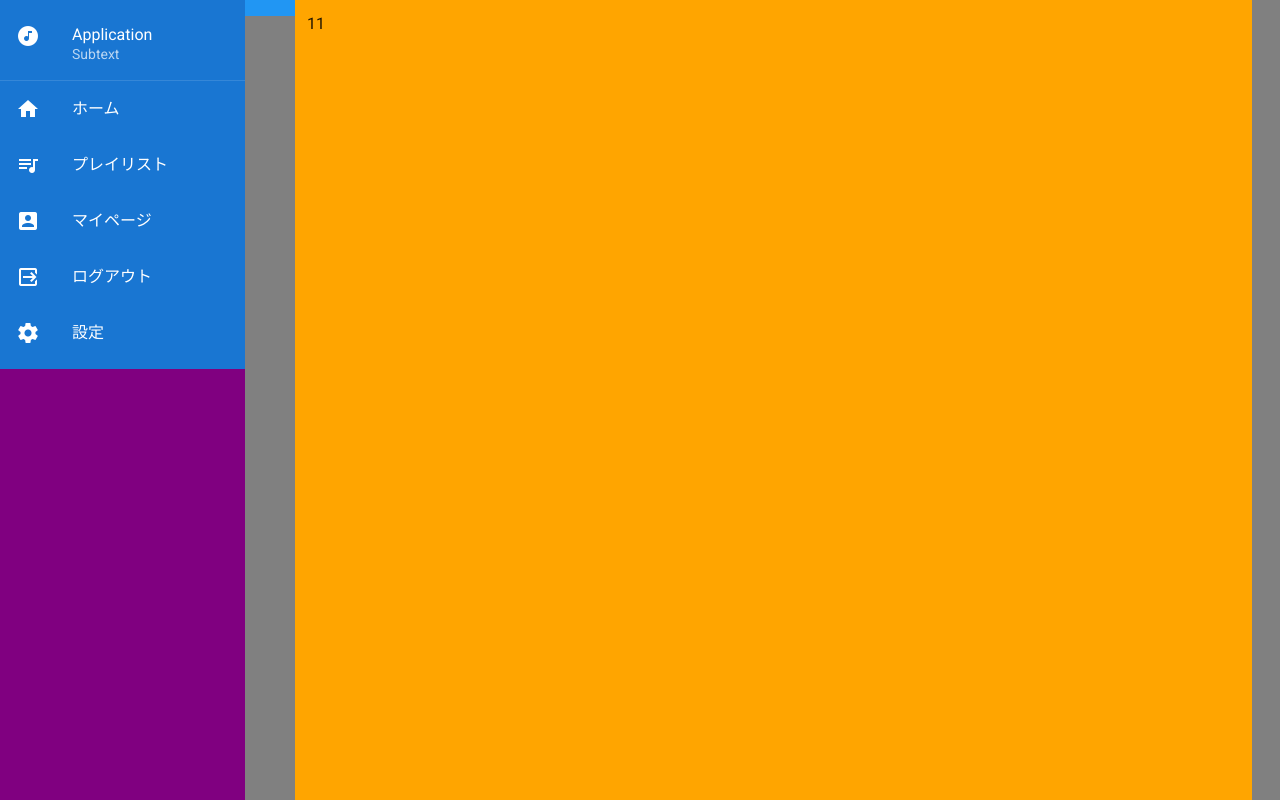
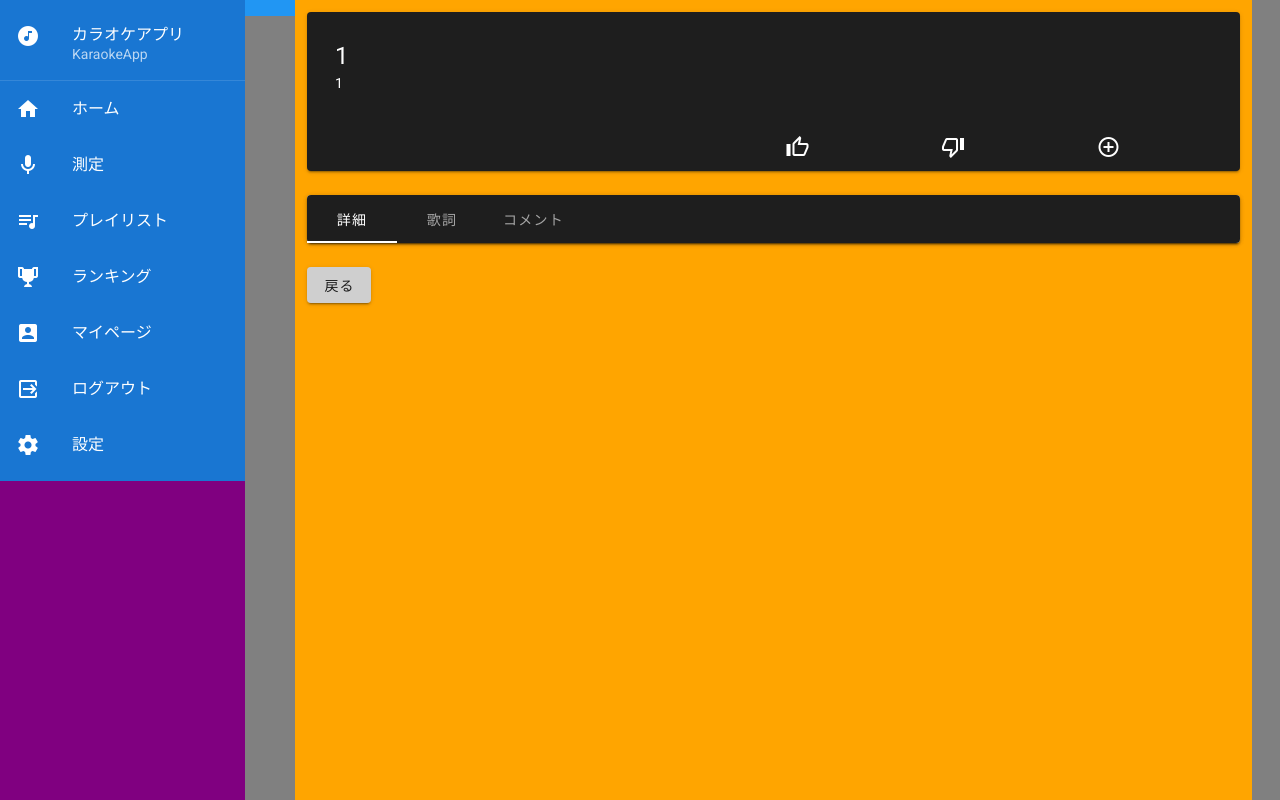
Before and after one commit to kroad/hait-advanced-teamB, a Vue app in the folder frontend/: page /measure/result/1/1 in a window 1280 px wide. Built offline with nearby package versions, Linux system fonts and the light colour scheme.

Commit message:
最低限の流れ完成

```diff
--- a/frontend/src/components/pages/MainArtist.vue
+++ b/frontend/src/components/pages/MainArtist.vue
@@ -54,7 +54,7 @@
               <v-divider></v-divider>
               <v-list-item
                 link
-                v-for="song in songsOfArtist"
+                v-for="song in songsOfArtistUrl"
                 :key="song.id"
                 router-link
                 :to="'/measure/result/' + artistUrl + '/' + song.title"
@@ -92,14 +92,14 @@ export default {
   props: ["artistUrl"],
   computed: {
     ...mapGetters(["songs", "myVoice"]),
-    songsOfArtist() {
-      let songsOfArtist = [];
+    songsOfArtistUrl() {
+      let songsOfArtistUrl = [];
       for (let song of this.songs) {
         if (this.artistUrl == song.artist_name) {
-          songsOfArtist.push(song);
+          songsOfArtistUrl.push(song);
         }
       }
-      return songsOfArtist;
+      return songsOfArtistUrl;
     },
   },
 };
--- a/frontend/src/components/pages/MainSong.vue
+++ b/frontend/src/components/pages/MainSong.vue
@@ -1,7 +1,106 @@
 <template>
   <div>
     <v-container>
-      <p>{{ artistUrl }}{{ songUrl }}</p>
+      <v-row>
+        <v-col>
+          <v-card dark>
+            <v-container>
+              <v-row>
+                <v-col>
+                  <v-card-title class="headline">
+                    {{ songUrl }}
+                  </v-card-title>
+                  <v-card-subtitle>
+                    {{ artistUrl }}
+                  </v-card-subtitle>
+                </v-col>
+              </v-row>
+              <v-row>
+                <v-spacer></v-spacer>
+                <v-col cols="2">
+                  <v-icon>mdi-thumb-up-outline</v-icon>
+                </v-col>
+                <v-col cols="2">
+                  <v-icon>mdi-thumb-down-outline</v-icon>
+                </v-col>
+                <v-col cols="2">
+                  <v-icon>mdi-plus-circle-outline</v-icon>
+                </v-col>
+              </v-row>
+            </v-container>
+          </v-card>
+        </v-col>
+      </v-row>
+
+      <v-row>
+        <v-col>
+          <v-card>
+            <v-tabs class="elevation-2" dark>
+              <v-tabs-slider></v-tabs-slider>
+
+              <v-tab v-for="i in tabs" :key="i" :href="`#tab-${i}`">
+                {{ i }}
+              </v-tab>
+
+              <v-tab-item value="tab-詳細">
+                <v-list v-if="songOfSongUrl">
+                  <v-list-item two-line>
+                    <v-list-item-content>
+                      <v-list-item-title>
+                        {{ songOfSongUrl.artist_name }}
+                      </v-list-item-title>
+                      <v-list-item-subtitle>
+                        アーティスト名
+                      </v-list-item-subtitle>
+                    </v-list-item-content>
+                  </v-list-item>
+                  <v-list-item two-line>
+                    <v-list-item-content>
+                      <v-list-item-title>
+                        {{ songOfSongUrl.z_lowest_japan }}
+                      </v-list-item-title>
+                      <v-list-item-subtitle> 地声最低音 </v-list-item-subtitle>
+                    </v-list-item-content>
+                  </v-list-item>
+                  <v-list-item two-line>
+                    <v-list-item-content>
+                      <v-list-item-title>
+                        {{ songOfSongUrl.z_heighest_japan }}
+                      </v-list-item-title>
+                      <v-list-item-subtitle> 地声最高音 </v-list-item-subtitle>
+                    </v-list-item-content>
+                  </v-list-item>
+                  <v-list-item two-line>
+                    <v-list-item-content>
+                      <v-list-item-title>
+                        {{ songOfSongUrl.u_heighest_japan }}
+                      </v-list-item-title>
+                      <v-list-item-subtitle> 裏声最高音 </v-list-item-subtitle>
+                    </v-list-item-content>
+                  </v-list-item>
+                </v-list>
+              </v-tab-item>
+
+              <v-tab-item value="tab-歌詞">
+                <v-card>
+                  <v-card-text> 歌詞 </v-card-text>
+                </v-card>
+              </v-tab-item>
+
+              <v-tab-item value="tab-コメント">
+                <v-card>
+                  <v-card-text> コメント </v-card-text>
+                </v-card>
+              </v-tab-item>
+            </v-tabs>
+          </v-card>
+        </v-col>
+      </v-row>
+      <v-row>
+        <v-col>
+          <v-btn router-link :to="'/measure/result/' + artistUrl"> 戻る </v-btn>
+        </v-col>
+      </v-row>
     </v-container>
   </div>
 </template>
@@ -9,9 +108,23 @@
 import { mapGetters } from "vuex";
 
 export default {
+  data() {
+    return {
+      tabs: ["詳細", "歌詞", "コメント"],
+    };
+  },
   props: ["artistUrl", "songUrl"],
   computed: {
     ...mapGetters(["songs"]),
+    songOfSongUrl() {
+      let songOfSongUrl;
+      for (let song of this.songs) {
+        if (this.songUrl == song.title) {
+          songOfSongUrl = song;
+        }
+      }
+      return songOfSongUrl;
+    },
   },
 };
 </script>
--- a/frontend/src/components/structures/Navbar.vue
+++ b/frontend/src/components/structures/Navbar.vue
@@ -1,20 +1,20 @@
 <template>
   <div class="sidebar_component">
     <v-list color="primary" dark>
-      <v-list-item two-line>
+      <v-list-item two-line link to="/">
         <v-list-item-icon>
           <v-icon>mdi-music-circle</v-icon>
         </v-list-item-icon>
 
         <v-list-item-content>
-          <v-list-item-title>Application</v-list-item-title>
-          <v-list-item-subtitle>Subtext</v-list-item-subtitle>
+          <v-list-item-title>カラオケアプリ</v-list-item-title>
+          <v-list-item-subtitle>KaraokeApp</v-list-item-subtitle>
         </v-list-item-content>
       </v-list-item>
 
       <v-divider></v-divider>
 
-      <v-list-item v-for="item in items" :key="item.title" link>
+      <v-list-item v-for="item in items" :key="item.title" link :to="item.path">
         <v-list-item-icon>
           <v-icon>{{ item.icon }}</v-icon>
         </v-list-item-icon>
@@ -31,11 +31,17 @@ export default {
   data() {
     return {
       items: [
-        { title: "ホーム", icon: "mdi-home" },
-        { title: "プレイリスト", icon: "mdi-playlist-music" },
-        { title: "マイページ", icon: "mdi-account-box" },
+        { title: "ホーム", icon: "mdi-home", path: "/" },
+        { title: "測定", icon: "mdi-microphone", path: "/measure/select" },
+        {
+          title: "プレイリスト",
+          icon: "mdi-playlist-music",
+          path: "/playlist/",
+        },
+        { title: "ランキング", icon: "mdi-trophy", path: "/ranking/" },
+        { title: "マイページ", icon: "mdi-account-box", path: "/mypage/" },
         { title: "ログアウト", icon: "mdi-logout-variant" },
-        { title: "設定", icon: "mdi-cog" },
+        { title: "設定", icon: "mdi-cog", path: "/setting/" },
       ],
     };
   },
```
